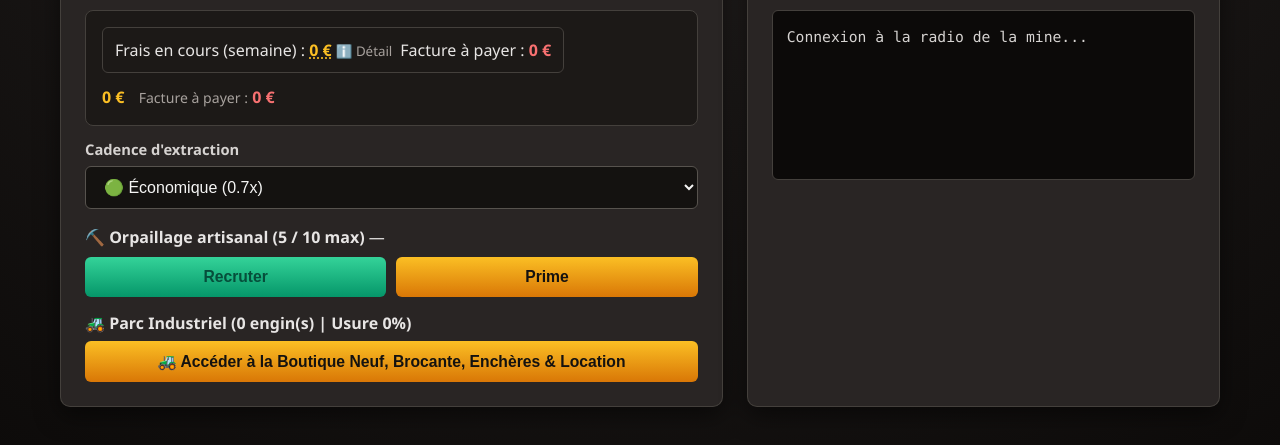
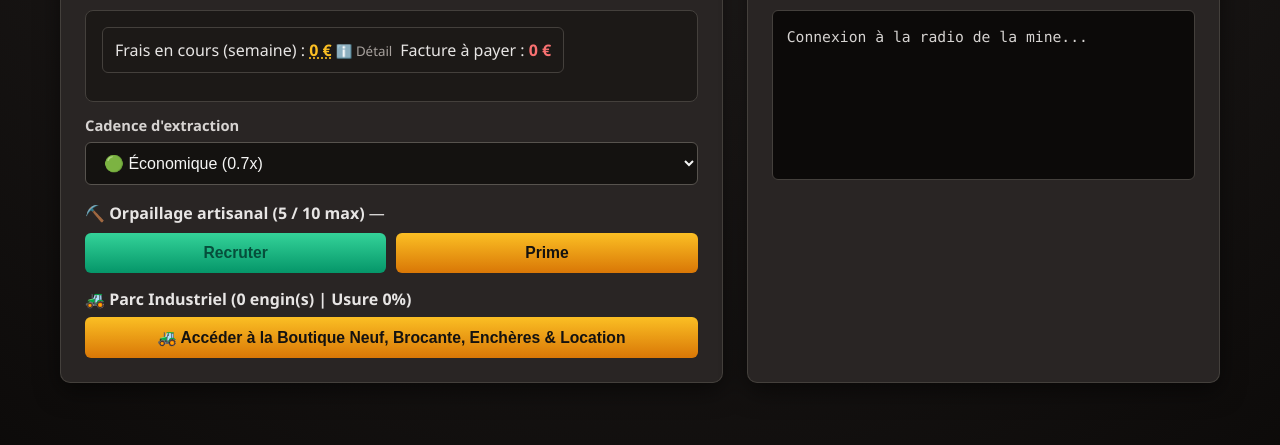
Before and after one commit to Grego73/GoldMine, a website: page public/game.html in a window 1280 px wide. Shown: the part 447-892 px from the top of the page. Drawn offline with Linux system fonts and the light colour scheme; no server answers.

Commit message:
Suppression doublon facture dans Pilotage & Equipe

```diff
--- a/public/game.html
+++ b/public/game.html
@@ -87,9 +87,6 @@
                                 </div>
                                 <div id="detail-frais-box" style="display:none; margin-top:10px; padding-top:8px; border-top:1px dashed #44403c; font-size:0.86em; color:#d6d3d1;"></div>
                             </div>
-                            <strong id="kpi-frais-semaine" style="color:#fbbf24;">0 €</strong>
-                            <span style="margin-left:10px; color:#a8a29e; font-size:0.88em;">Facture à payer :</span>
-                            <strong id="kpi-facture-attente" style="color:#f87171;">0 €</strong>
                         </div>
                         <button id="btn-payer-facture" class="ui mini red button" style="display:none;" onclick="actionMine('payer_facture')">🧾 Payer la facture</button>
                     </div>
```
